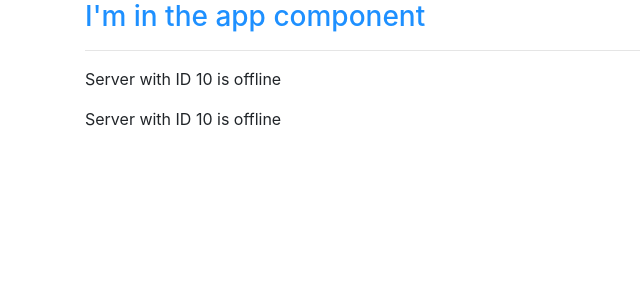
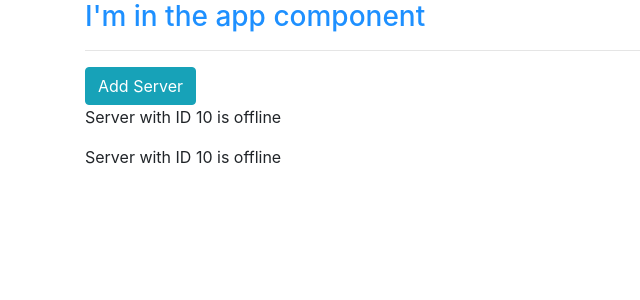
Before and after one commit to dhruvaprajapati/angular4starter, an Angular app: page / in a window 1280 px wide. Shown: the top 300 px of the page, without its empty margins (0-640 px from the left). Built offline with nearby package versions, Linux system fonts and the light colour scheme.

Commit message:
Property binding, [disable]

```diff
--- a/src/app/servers/servers.component.html
+++ b/src/app/servers/servers.component.html
@@ -1,5 +1,3 @@
-<p>
-  servers works!
-</p>
+<button class="btn btn-info" [disabled]="!allowNewServer">Add Server</button>
 <app-server></app-server>
 <app-server></app-server>
--- a/src/app/servers/servers.component.ts
+++ b/src/app/servers/servers.component.ts
@@ -4,15 +4,18 @@ import { Component, OnInit } from '@angular/core';
   // selector: '[app-servers]'
   // selector: '.app-servers',
   selector: 'app-servers',
-  // templateUrl: './servers.component.html',
-  template: `
+  templateUrl: './servers.component.html',
+  /*template: `
     <app-server></app-server>
-    <app-server></app-server>`,
+    <app-server></app-server>`,*/
   styleUrls: ['./servers.component.css']
 })
 export class ServersComponent implements OnInit {
 
-  constructor() { }
+  allowNewServer = false;
+  constructor() {
+    setTimeout(() => { this.allowNewServer = true; } , 2000);
+  }
 
   ngOnInit() {
   }
```
